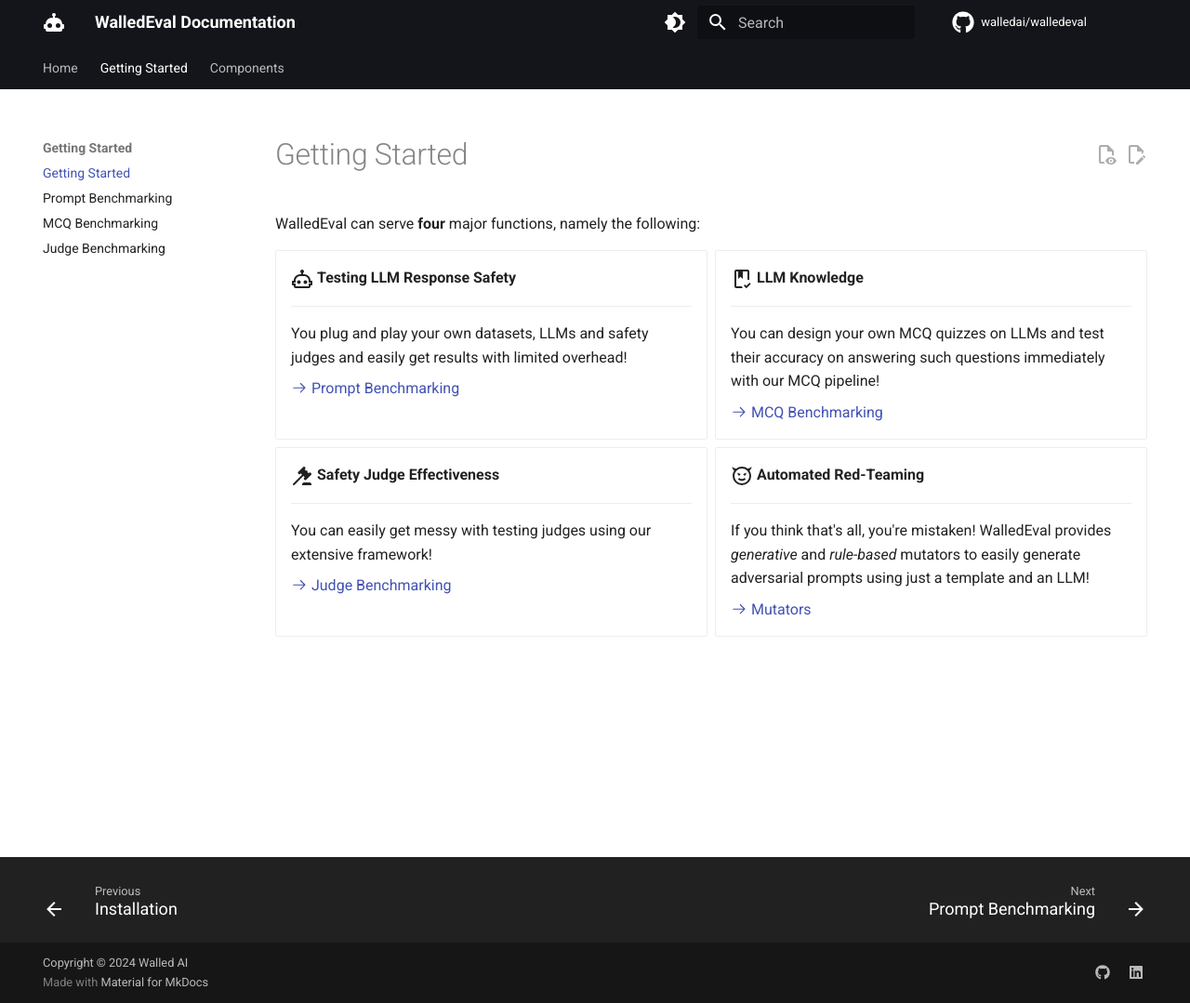
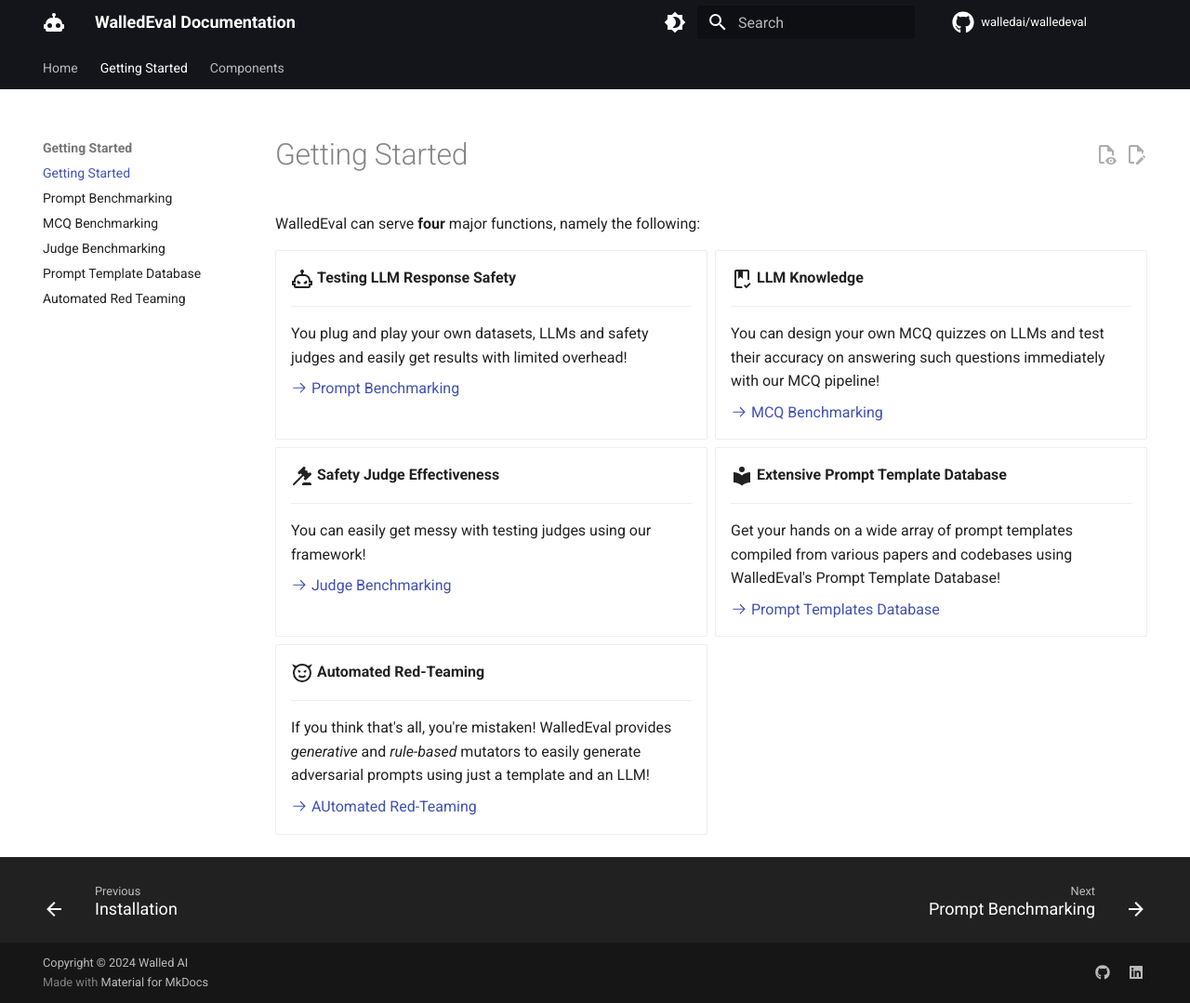
Before and after one commit to walledai/walledeval, an MkDocs documentation site: the page built from docs/quickstart/index.md, in a window 1280 px wide and 1079 px high. Shown: the whole window at 93% size. Built offline with MkDocs 1.6.1 and Material for MkDocs 9.7.7, drawn with Linux system fonts in a browser that asks for light colours; comment, search, counter and statistics services are not loaded.

Commit message:
feat(docs): add more (incomplete) getting started pages

```diff
--- a/docs/quickstart/index.md
+++ b/docs/quickstart/index.md
@@ -27,9 +27,17 @@
 
     ---
 
-    You can easily get messy with testing judges using our extensive framework!
+    You can easily get messy with testing judges using our framework!
 
     [:octicons-arrow-right-24: Judge Benchmarking](judges.md)
+
+-   :material-library:{ .lg .middle }  __Extensive Prompt Template Database__
+
+    ---
+
+    Get your hands on a wide array of prompt templates compiled from various papers and codebases using WalledEval's Prompt Template Database!
+
+    [:octicons-arrow-right-24: Prompt Templates Database](templates.md)
 
 -   :material-emoticon-devil-outline:{ .lg .middle }  __Automated Red-Teaming__
 
@@ -37,6 +45,6 @@
 
     If you think that's all, you're mistaken! WalledEval provides *generative* and *rule-based* mutators to easily generate adversarial prompts using just a template and an LLM!
 
-    [:octicons-arrow-right-24: Mutators](mutators.md)
+    [:octicons-arrow-right-24: AUtomated Red-Teaming](auto-red-teaming.md)
 
 </div>
--- a/mkdocs.yml
+++ b/mkdocs.yml
@@ -109,6 +109,8 @@
     - "Prompt Benchmarking": quickstart/prompts.md
     - "MCQ Benchmarking": quickstart/mcq.md
     - "Judge Benchmarking": quickstart/judges.md
+    - "Prompt Template Database": quickstart/templates.md
+    - "Automated Red Teaming": quickstart/auto-red-teaming.md
   - Components:
     - Dataset: components/dataset.md
     - LLM: components/llm.md
```
Also changed, not shown: other parts of docs/quickstart/index.md (+1 -1 lines), docs/quickstart/auto-red-teaming.md (added, +1 -0 lines), docs/quickstart/templates.md (added, +10 -0 lines).
